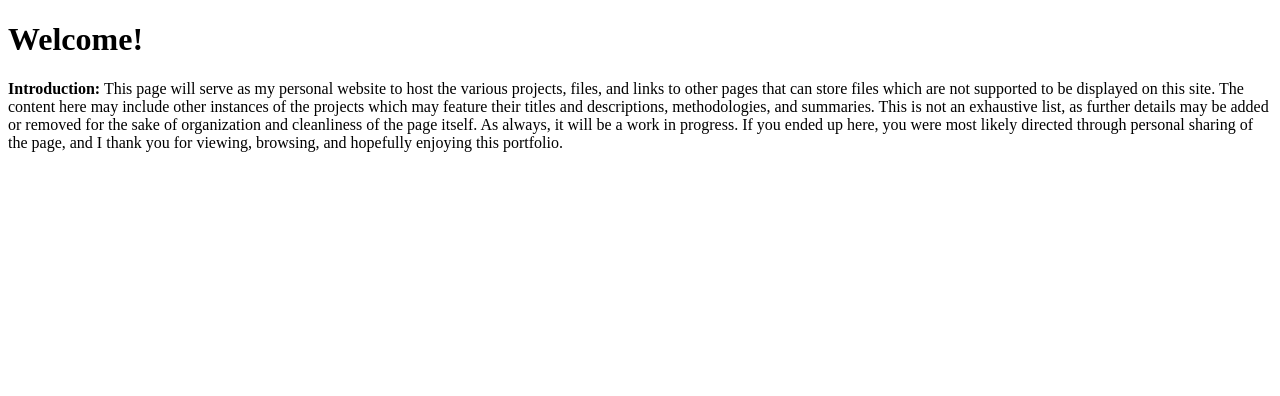
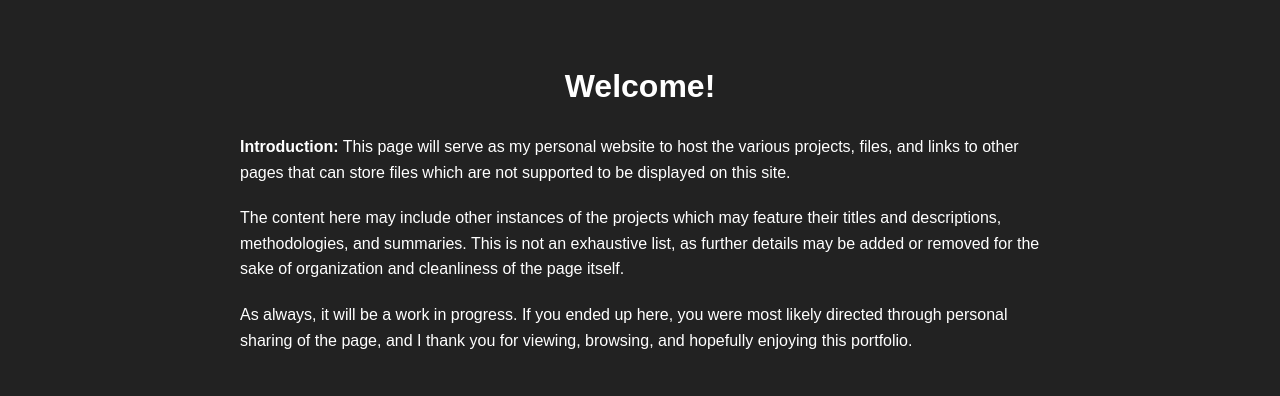
Before and after one commit to RexWilder/RexWilder.github.io, a plain HTML site: page index.html in a window 1280 px wide. Drawn offline with Linux system fonts and the light colour scheme.

Commit message:
Update index.html

```diff
--- a/index.html
+++ b/index.html
@@ -1,13 +1,40 @@
 <!DOCTYPE html>
-<html>
+<html lang="en">
+<head>
+  <meta charset="UTF-8">
+  <meta name="viewport" content="width=device-width, initial-scale=1.0">
+  <title>Readable Layout</title>
+  <style>
+    body {
+      font-family: Arial, sans-serif;
+      background-color: #222; /* Match your current dark theme */
+      color: #fff;
+      line-height: 1.6;
+      margin: 20px;
+      padding: 0;
+    }
+
+    .content {
+      max-width: 800px; /* Control the text width for readability */
+      margin: 0 auto; /* Center the content */
+      padding: 20px;
+    }
+
+    h1 {
+      text-align: center;
+    }
+
+    p {
+      margin-bottom: 20px; /* Add spacing between paragraphs */
+    }
+  </style>
+</head>
 <body>
-<h1>Welcome!</h1>
-<p><strong>Introduction:</strong> This page will serve as my personal website to host the various projects, files, and links to other
-    pages that can store files which are not supported to be displayed on this site. The content here may include
-    other instances of the projects which may feature their titles and descriptions, methodologies, and summaries.
-    This is not an exhaustive list, as further details may be added or removed for the sake of organization and
-    cleanliness of the page itself. As always, it will be a work in progress. If you ended up here, you were most
-    likely directed through personal sharing of the page, and I thank you for viewing, browsing, and hopefully
-    enjoying this portfolio.</p>
+  <div class="content">
+    <h1>Welcome!</h1>
+    <p><strong>Introduction:</strong> This page will serve as my personal website to host the various projects, files, and links to other pages that can store files which are not supported to be displayed on this site.</p>
+    <p>The content here may include other instances of the projects which may feature their titles and descriptions, methodologies, and summaries. This is not an exhaustive list, as further details may be added or removed for the sake of organization and cleanliness of the page itself.</p>
+    <p>As always, it will be a work in progress. If you ended up here, you were most likely directed through personal sharing of the page, and I thank you for viewing, browsing, and hopefully enjoying this portfolio.</p>
+  </div>
 </body>
 </html>
```
